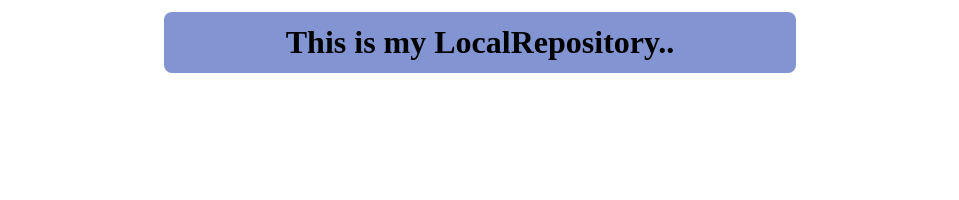
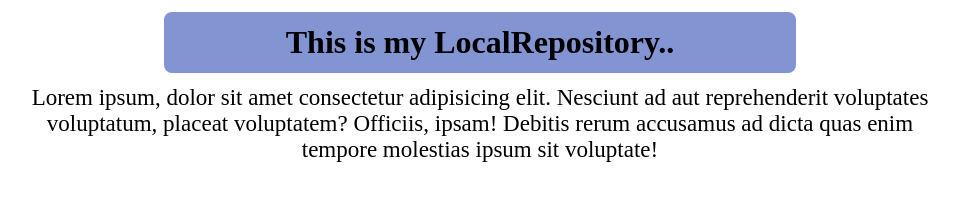
Before and after one commit to Decode-Ritam/LocalRepository, a plain HTML site: page index.html in a window 1280 px wide. Shown: the whole page, without its empty margins (160-1119 px from the left). Drawn offline with Linux system fonts and the light colour scheme.

Commit message:
Working with feture1

```diff
--- a/index.css
+++ b/index.css
@@ -1,5 +1,3 @@
-* {}
-
  h1 {
      text-align: center;
      width: 38rem;
@@ -8,3 +6,10 @@ h1 {
      margin: 12px auto;
      border-radius: 8px;
  }
+
+ p {
+     text-align: center;
+     width: 900px;
+     margin: 2px auto;
+     font-size: 23px;
+ }
--- a/index.html
+++ b/index.html
@@ -10,6 +10,9 @@
 
 <body>
     <h1>This is my LocalRepository..</h1>
- </body>
+    <p>Lorem ipsum, dolor sit amet consectetur adipisicing elit. Nesciunt ad aut reprehenderit voluptates voluptatum,
+        placeat voluptatem? Officiis, ipsam! Debitis rerum accusamus ad dicta quas enim tempore molestias ipsum sit
+        voluptate!</p>
+</body>
 
 </html>
```
Lines whose indentation alone changed are shown as unchanged.
